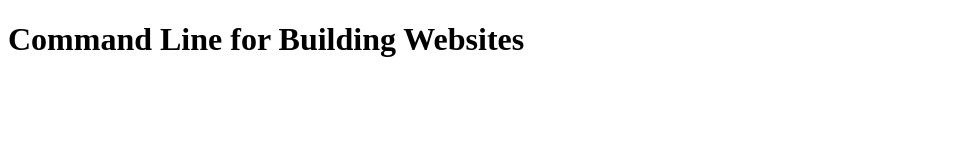
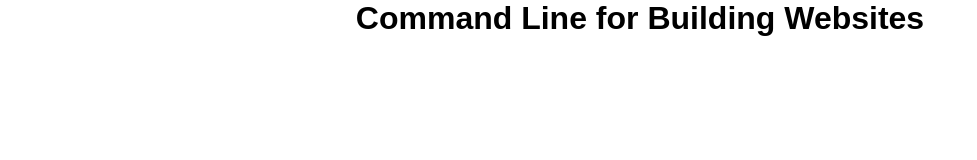
Before and after one commit to CDProjects/HTML-CSS-Cheatsheet, a plain HTML site: page index.html in a window 1280 px wide. Shown: the whole page, without its empty margins (0-977 px from the left). Drawn offline with Linux system fonts and the light colour scheme.

Commit message:
h1 created

```diff
--- a/Resources/styles.css
+++ b/Resources/styles.css
@@ -3,3 +3,8 @@
     padding: 0;
     box-sizing: border-box;
 }
+
+h1 {
+    font-family: Arial, sans-serif;
+    text-align: center;
+}
--- a/index.html
+++ b/index.html
@@ -4,9 +4,11 @@
     <meta charset="UTF-8">
     <meta http-equiv="X-UA-Compatible" content="IE=edge">
     <meta name="viewport" content="width=device-width, initial-scale=1.0">
+    <link rel="stylesheet" href="./Resources/styles.css">
     <title>Command Line for Building Websites</title>
 </head>
 <body>
     <h1>Command Line for Building Websites</h1>
+
 </body>
 </html>
```
